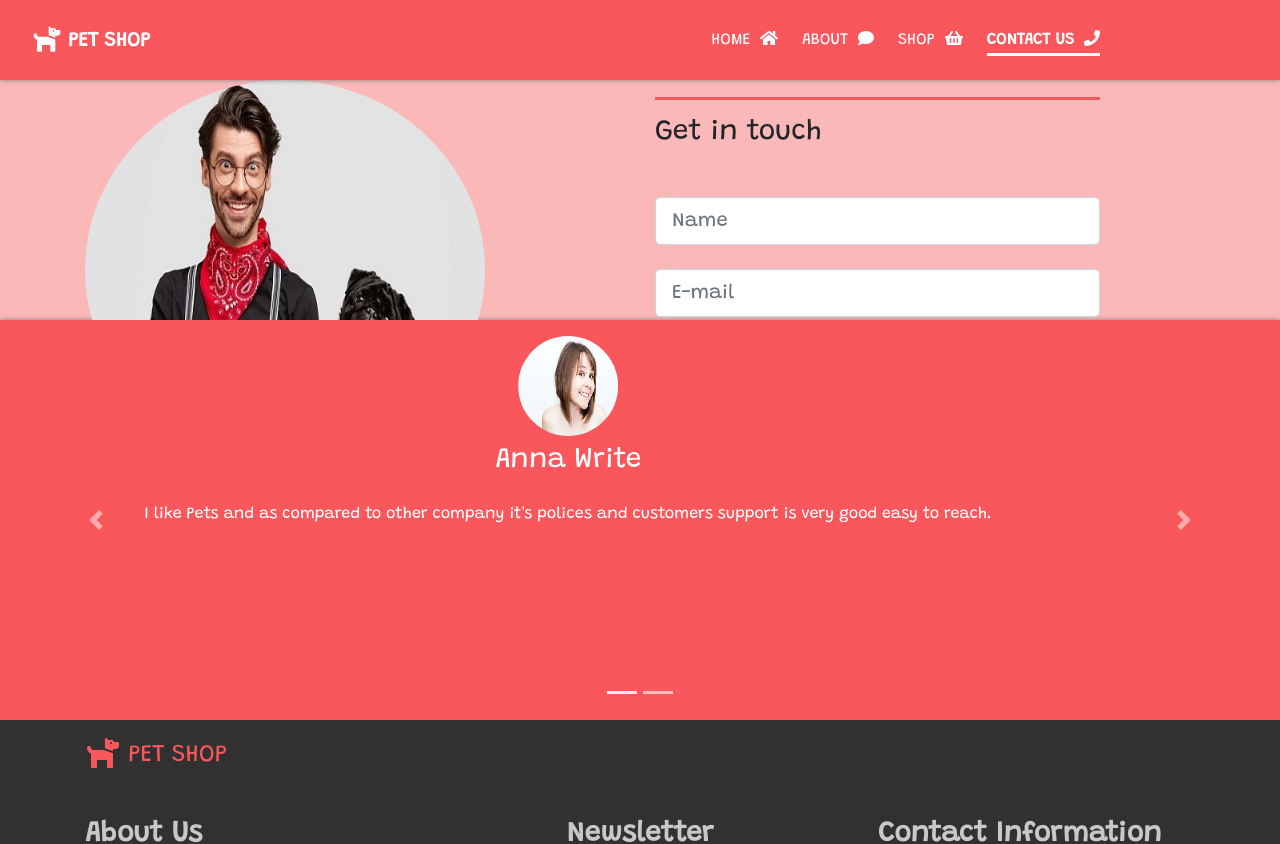
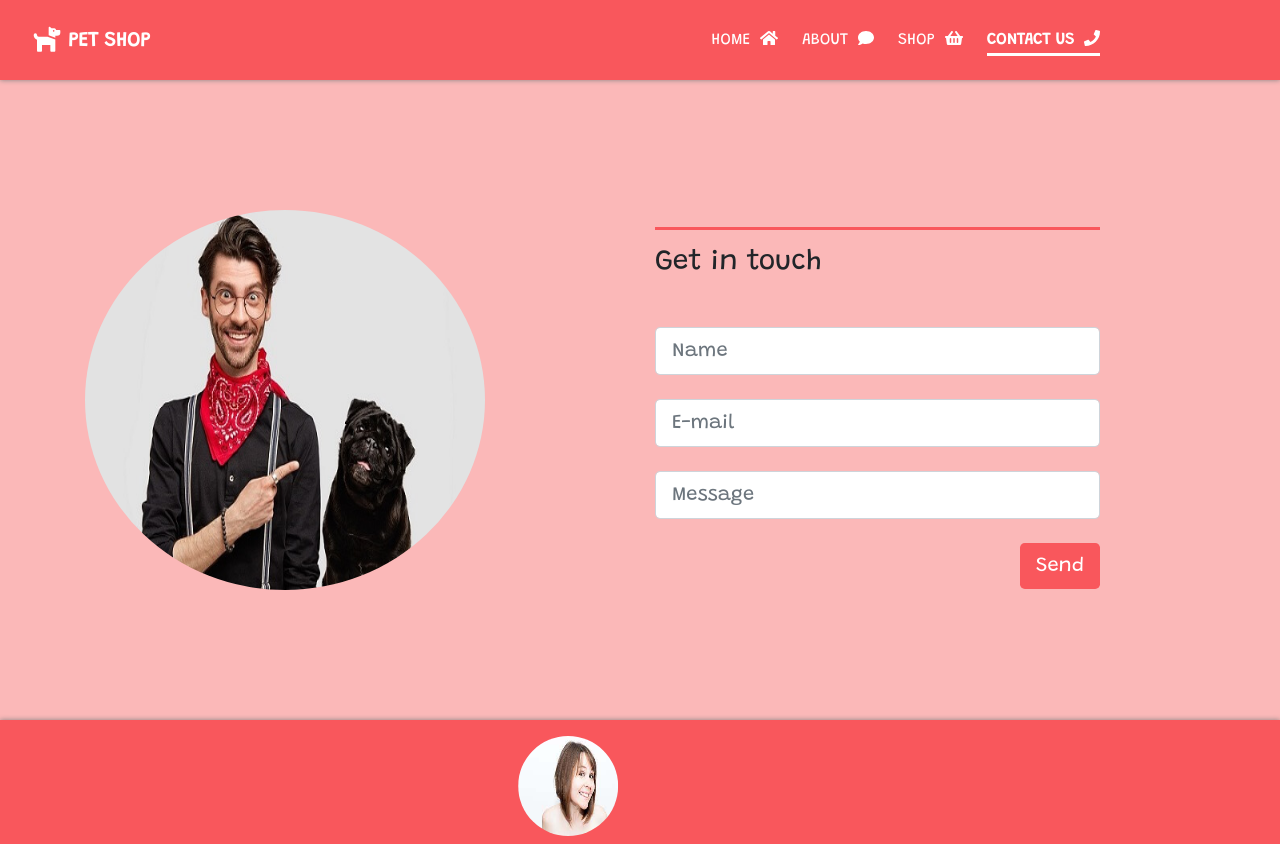
Before and after one commit to newordn/dogs-shopping, a React (Create React App) app: page /contact_us in a window 1280 px wide. Shown: the top 844 px of the page. Built offline with nearby package versions, Linux system fonts and the light colour scheme.

Commit message:
updated container1 height in About.css

```diff
--- a/src/pages/About/About.css
+++ b/src/pages/About/About.css
@@ -6,7 +6,6 @@
 .container1{
     display: flex;
     flex-direction: column;
-    height: 30vh;
     align-items: space-around;
     justify-content: space-around;
     background-color: rgba(248, 114, 114, 0.5);
```
